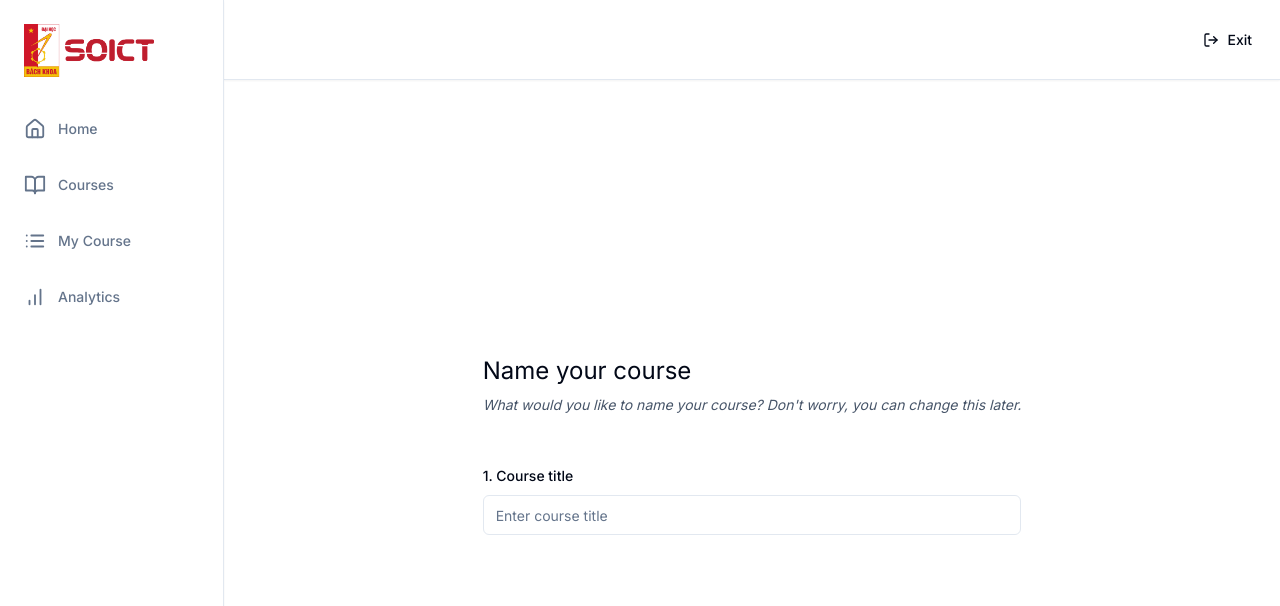
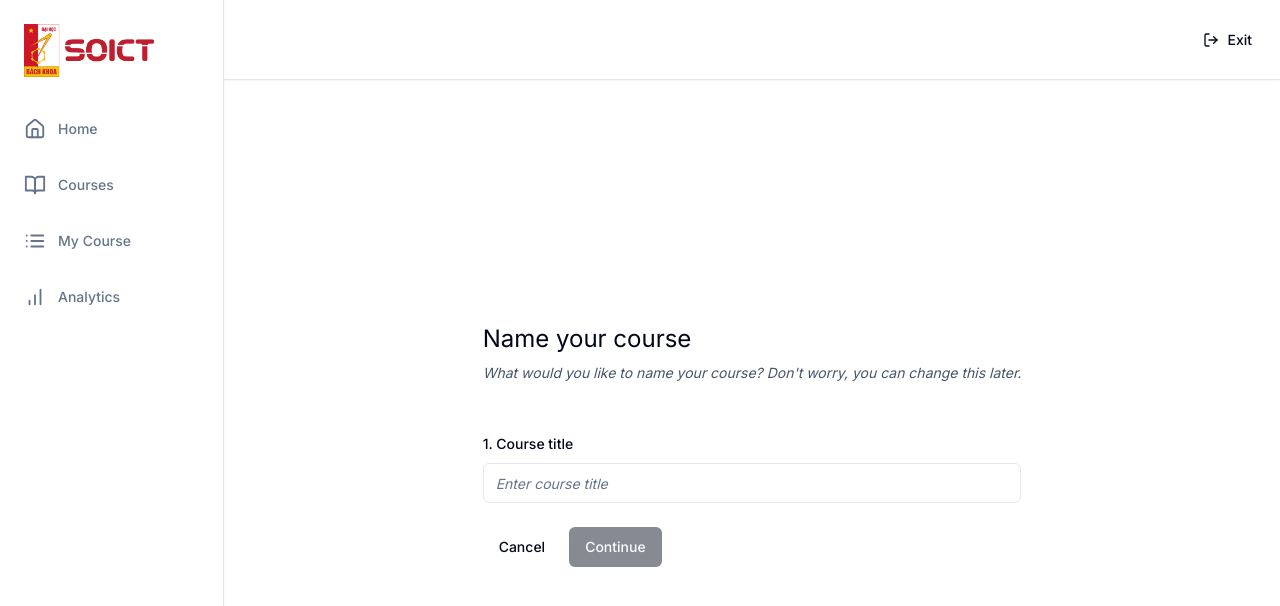
Before and after one commit to phamhoa2416/LMS-Platform, a Next.js app: page /teacher/create-course in a window 1280 px wide. Shown: the top 606 px of the page. Built offline with nearby package versions, Linux system fonts and the light colour scheme.

Commit message:
update function

```diff
--- a/app/(dashboard)/(routes)/teacher/create-course/page.tsx
+++ b/app/(dashboard)/(routes)/teacher/create-course/page.tsx
@@ -4,7 +4,10 @@ import * as z from "zod";
 import axios from "axios";
 import { zodResolver } from "@hookform/resolvers/zod";
 import { useForm } from "react-hook-form";
-import { useRouter } from "next/router";
+import { useRouter } from "next/navigation";
+import { Button } from "@/components/ui/button";
+import { Input } from "@/components/ui/input";
+import Link from "next/link";
 
 import {
     Form,
@@ -16,8 +19,7 @@ import {
     FormMessage
 } from "@/components/ui/form";
 
-import { Button } from "@/components/ui/button";
-import { Input } from "@/components/ui/input";
+
 
 const formSchema = z.object({
     title: z.string().min(1, {
@@ -26,6 +28,7 @@ const formSchema = z.object({
 });
 
 const CreatePage = () => {
+    const router = useRouter();
     const form = useForm<z.infer<typeof formSchema>>({
         resolver: zodResolver(formSchema),
         defaultValues: {
@@ -34,8 +37,13 @@ const CreatePage = () => {
     });
 
     const { isSubmitting, isValid } = form.formState;
-    const onSubmit = (values: z.infer<typeof formSchema>) => {
-        console.log(values);
+    const onSubmit = async (values: z.infer<typeof formSchema>) => {
+        try {
+            const response = await axios.post("/api/courses", values);
+            router.push(`/teacher/create-course/${response.data.id}`);
+        } catch (error) {
+            console.log("Something went wrong");
+        }
     }
 
     return (
@@ -64,11 +72,30 @@ const CreatePage = () => {
                                             disabled={isSubmitting}
                                             {...field}
                                             placeholder="Enter course title"
+                                            className="placeholder:italic"
                                         />
                                     </FormControl>
+
+                                    <FormMessage />
                                 </FormItem>
                             )}
                         />
+                        <div className="flex items-center gap-x-2">
+                            <Link href="/">
+                                <Button
+                                    type="button"
+                                    variant="ghost"
+                                >
+                                    Cancel
+                                </Button>
+                            </Link>
+                            <Button
+                                type="submit"
+                                disabled={!isValid || isSubmitting}
+                            >
+                                Continue
+                            </Button>
+                        </div>
                     </form>
                 </Form>
             </div>
```
